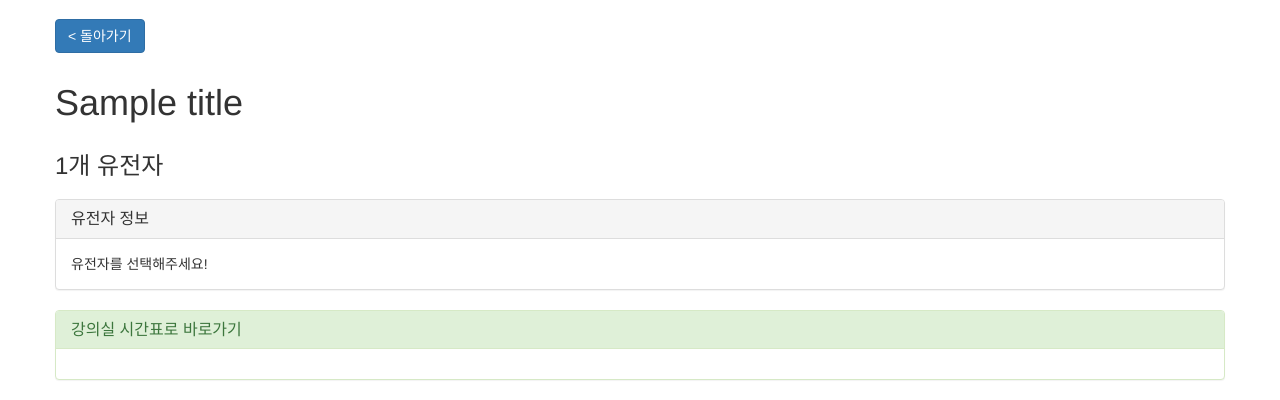
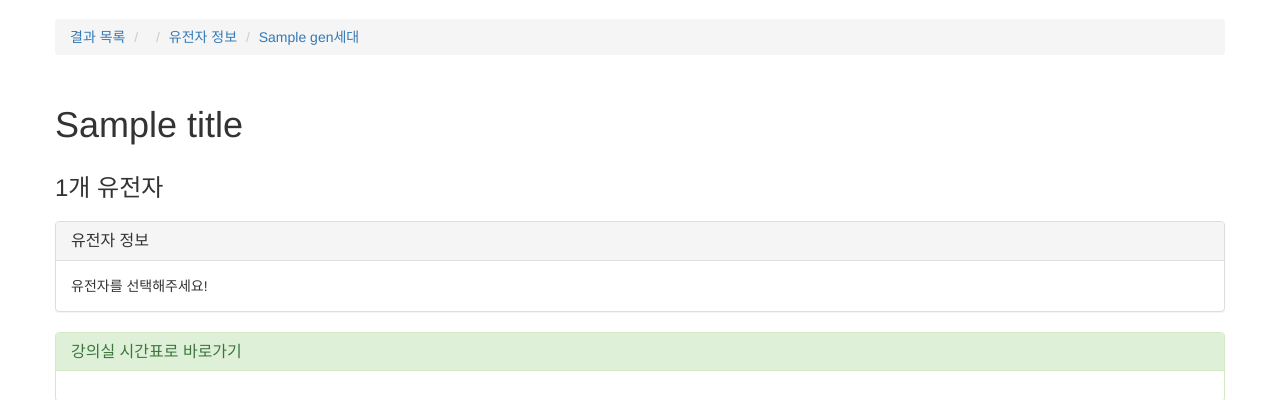
Before and after one commit to PlumpMath/timetable, a Node server app: template front/views/run-gene.ejs in a window 1280 px wide. Shown: the part 51-451 px from the top of the page. Run offline with Node 20, Linux system fonts and the light colour scheme; the template is opened without the code that fills it: most values are stand-ins (such as "Sample title", 1, 10 or a date in 2020); some libraries are stand-ins or nearby versions.

Commit message:
Added Breadcrumbs

```diff
--- a/front/views/run-detail.ejs
+++ b/front/views/run-detail.ejs
@@ -29,7 +29,10 @@
     <div id="content" class="container">
       <div class="container">
         <div class="row row-menu">
-          <button type="button" class="btn btn-primary btn-list" onclick="location.href=/run-list/">< 돌아가기</button>
+          <ol class="breadcrumb">
+            <li><a href="/run-list/">결과 목록</a></li>
+            <li class="active"><a href="/run-detail/<%=id%>"><%=id%></a></li>
+          </ol>
           <button type="button" class="btn btn-success btn-list" onclick="location.href='/run-input/<%=id%>'">입력 데이터</button>
           <button type="button" class="btn btn-warning btn-list" onclick="location.href='/run-gene/<%=id%>/select'">유전자 정보</button>
         </div>
--- a/front/views/run-gene-select.ejs
+++ b/front/views/run-gene-select.ejs
@@ -7,7 +7,11 @@
     <div id="content" class="container">
       <div class="container">
         <div class="row row-menu">
-          <button type="button" class="btn btn-primary btn-list" onclick="location.href='/run-detail/<%=id%>'">< 돌아가기</button>
+            <ol class="breadcrumb">
+                <li><a href="/run-list/">결과 목록</a></li>
+                <li ><a href="/run-detail/<%=id%>"><%=id%></a></li>
+                <li class="active"><a href="#">세대 선택</a></li>
+            </ol>
         </div>
         <div class="row">
             <h1><%=title%></h1>
--- a/front/views/run-gene.ejs
+++ b/front/views/run-gene.ejs
@@ -9,7 +9,12 @@
     <%- include nav.ejs %>
     <div id="content" class="container">
       <div class="row row-menu">
-        <button type="button" class="btn btn-primary btn-list" onclick="location.href='/run-gene/<%=id%>/select'">< 돌아가기</button>
+        <ol class="breadcrumb">
+          <li><a href="/run-list/">결과 목록</a></li>
+          <li ><a href="/run-detail/<%=id%>"><%=id%></a></li>
+          <li ><a href="/run-gene/<%=id%>/select">유전자 정보</a></li>
+          <li class="active"><a href="#"><%=gen%>세대</a></li>
+        </ol>
       </div>
       <div class="row">
           <h1><%=title%></h1>
--- a/front/views/run-input.ejs
+++ b/front/views/run-input.ejs
@@ -8,7 +8,11 @@
     <div id="content" class="container">
       <div class="container">
         <div class="row row-menu">
-          <button type="button" class="btn btn-primary btn-list" onclick="location.href='/run-detail/<%=id%>'">< 돌아가기</button>
+            <ol class="breadcrumb">
+                <li><a href="/run-list/">결과 목록</a></li>
+                <li ><a href="/run-detail/<%=id%>"><%=id%></a></li>
+                <li class="active"><a href="#">입력 데이터</a></li>
+            </ol>
         </div>
         <div class="row">
             <h1><%=title%></h1>
```
